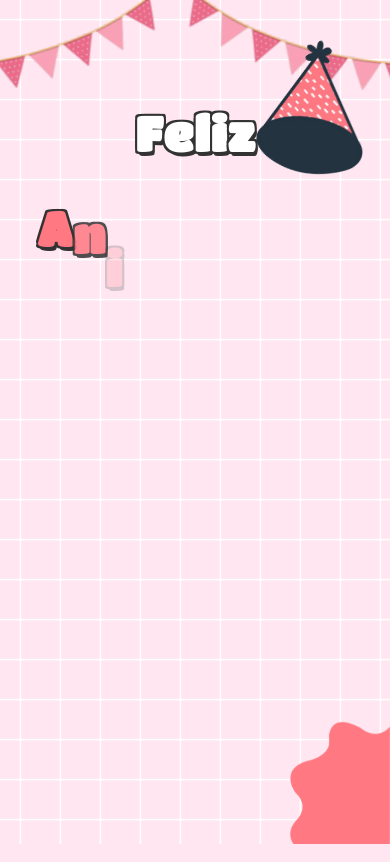
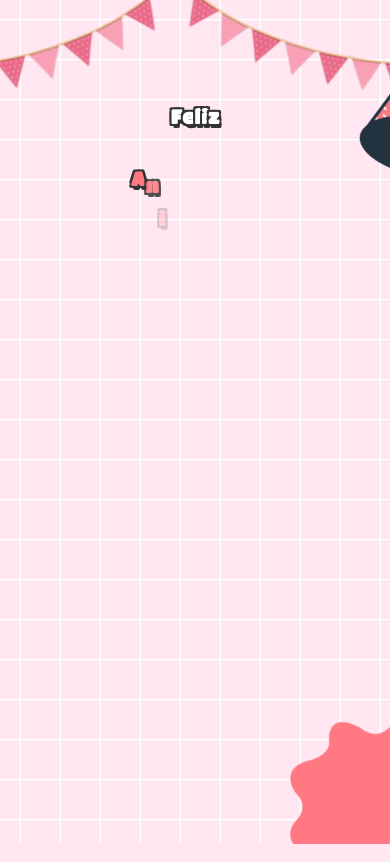
Before and after one commit to Renvenge/An14, a plain HTML site: page index.html in a window 390 px wide. Drawn offline with nearby package versions, Linux system fonts and the light colour scheme; a web font is replaced by a local one.

Commit message:
Update style.css

```diff
--- a/style.css
+++ b/style.css
@@ -846,43 +846,47 @@ h1 {
 
 }
 /* Corrige o título Feliz Aniversário no celular */
+/* CORREÇÃO DEFINITIVA DO TÍTULO NO CELULAR */
 @media screen and (max-width: 658px) {
     .content .left {
-        width: 100%;
-        max-width: 100%;
-        padding-left: 10px;
-        padding-right: 10px;
-        min-width: 0;
+        width: 100% !important;
+        min-width: 0 !important;
+        max-width: 100% !important;
+        padding-left: 5px !important;
+        padding-right: 5px !important;
+        overflow: visible !important;
     }
 
-    .title {
-        width: 100%;
-        max-width: 100%;
-        font-size: clamp(1.2rem, 6.5vw, 2rem);
-        letter-spacing: 0;
+    .content .left .title {
+        width: 100% !important;
+        max-width: 100% !important;
+        font-size: clamp(12px, 5vw, 24px) !important;
+        letter-spacing: 0 !important;
+        overflow: visible !important;
     }
 
-    .title .happy,
-    .title .birthday {
-        width: 100%;
-        max-width: 100%;
-        justify-content: center;
-        white-space: nowrap;
-        letter-spacing: 0;
-        gap: 0;
+    .content .left .title h1 {
+        display: flex !important;
+        width: 100% !important;
+        max-width: 100% !important;
+        justify-content: center !important;
+        white-space: nowrap !important;
+        letter-spacing: 0 !important;
+        font-size: 1em !important;
+        padding: 0 !important;
+        margin-left: 0 !important;
+        margin-right: 0 !important;
     }
 
-    .title .happy span,
-    .title .birthday span {
+    .content .left .title h1 span {
+        flex-shrink: 1 !important;
+        min-width: 0 !important;
+        letter-spacing: 0 !important;
         text-shadow:
             2px 2px #333,
             -2px 2px #333,
             2px -2px #333,
             -2px -2px #333,
-            2px 4px 0 #333;
-    }
-
-    .title .hat {
-        right: 0;
+            2px 4px #333 !important;
     }
 }
```
